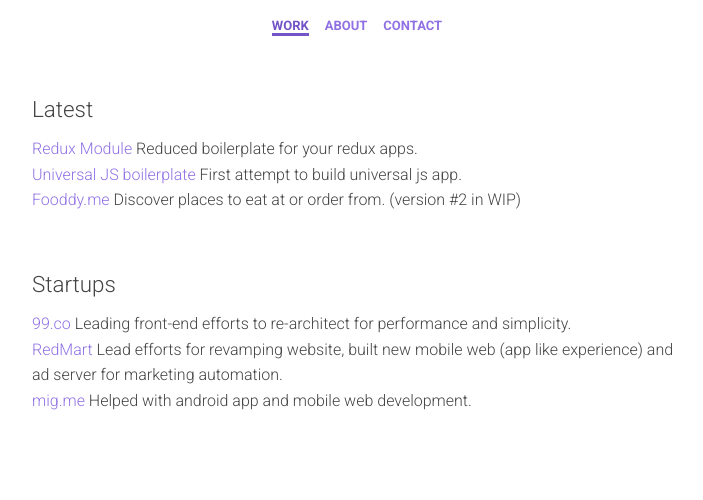
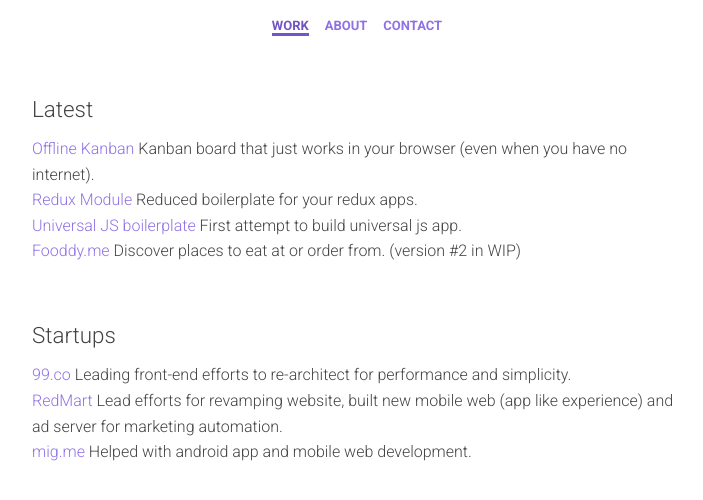
Before and after one commit to sarmadsangi/sarmadsangi.github.io, a website: page work.html in a window 1280 px wide. Shown: the part 264-764 px from the top of the page, without its empty margins (283-986 px from the left). Drawn offline with Linux system fonts and the light colour scheme.

Commit message:
Update work.html

```diff
--- a/work.html
+++ b/work.html
@@ -25,6 +25,8 @@
       <div class="content">
         <h3>Latest</h3>
         <p>
+          <a target="_blank" href="https://github.com/sarmadsangi/offline-kanban">Offline Kanban</a> Kanban board that just works in your browser (even when you have no internet).
+          <br />
           <a target="_blank" href="https://github.com/sarmadsangi/redux-module">Redux Module</a> Reduced boilerplate for your redux apps.
           <br />
           <a target="_blank" href="https://github.com/Redmart/universal">Universal JS boilerplate</a> First attempt to build universal js app.
```
